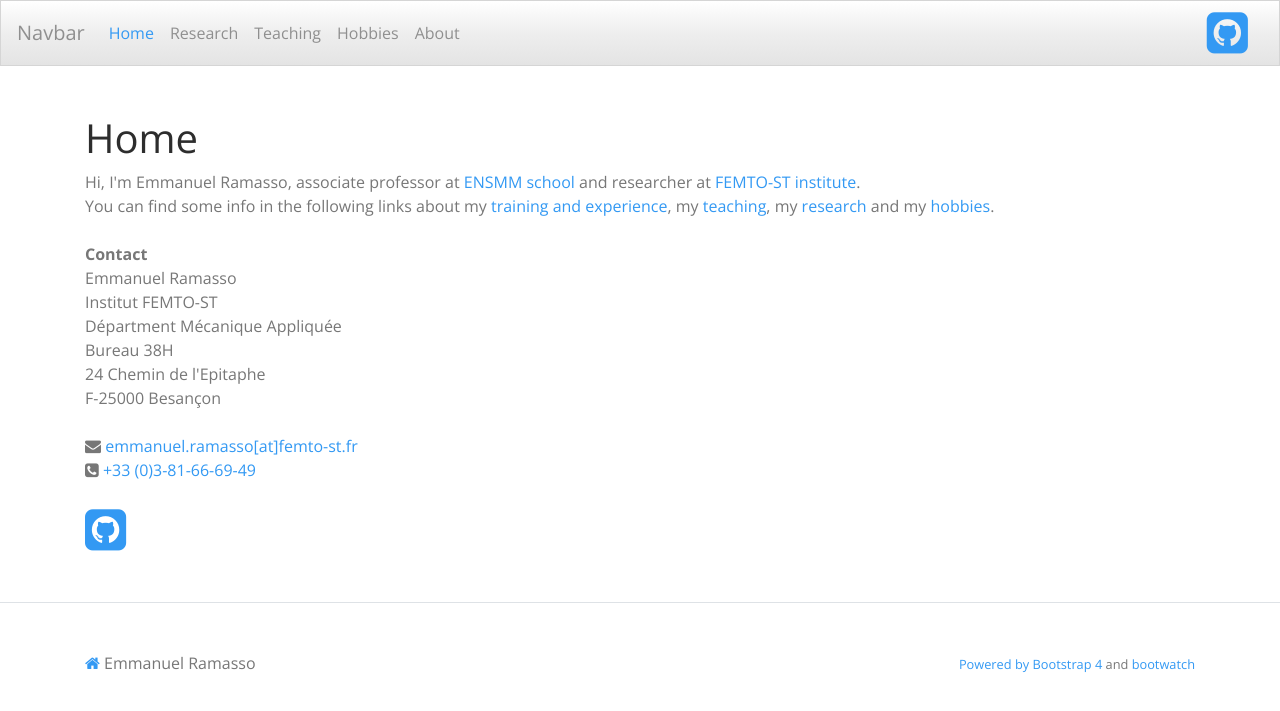
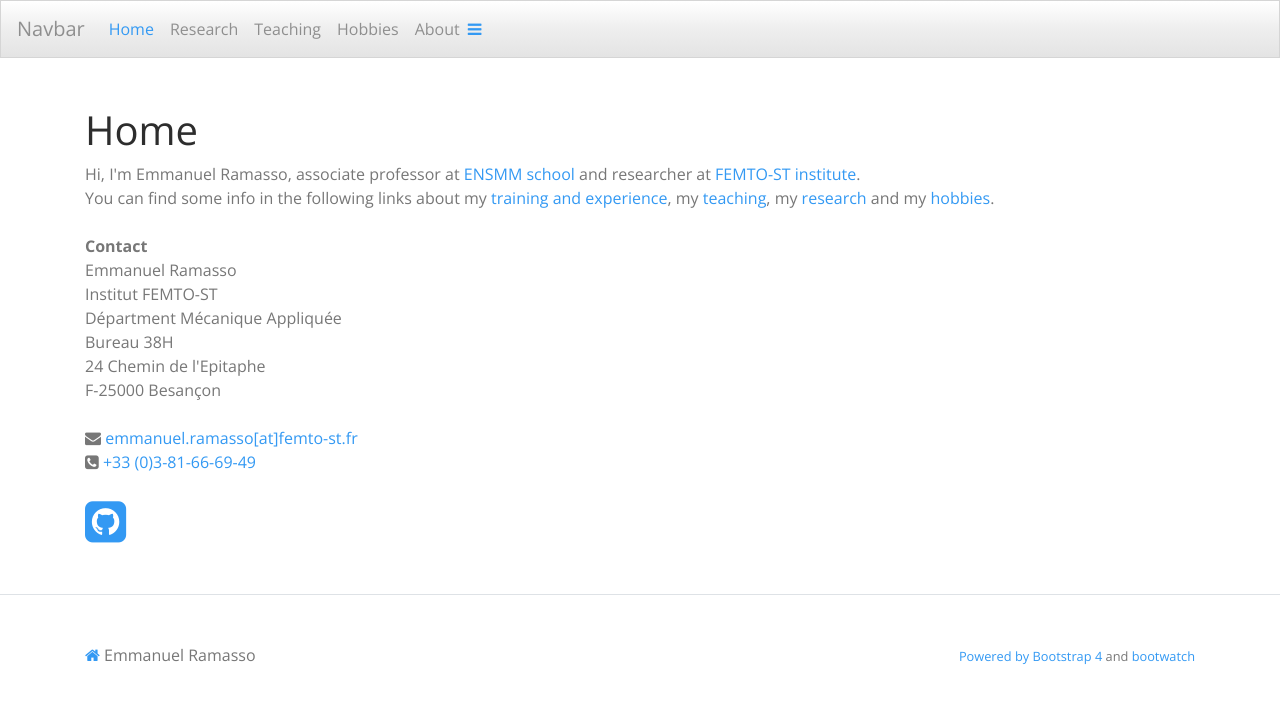
Before and after one commit to emmanuelramasso/emmanuelramasso.github.io, a Jekyll site: the page built from index.html, in a window 1280 px wide. Shown: the top 711 px of the page. Built offline with Jekyll 4.4.1, drawn with Linux system fonts in a browser that asks for light colours; a style sheet for code colours, icons or effects is not loaded.

Commit message:
Update header.html

```diff
--- a/_includes/header.html
+++ b/_includes/header.html
@@ -14,13 +14,10 @@
       <a class="nav-item nav-link" href="Hobbies.html">Hobbies</a>
       <a class="nav-item nav-link" href="About.html">About</a>
     </div>
+    <a href="javascript:void(0);" class="icon" onclick="myFunction()">
+    <i class="fa fa-bars"></i>
+    </a>
   </div>
-
-  <div class="container">
-    <a href="https://scholar.google.com/citations?user=ZA3OKi0AAAAJ&hl=fr"><span class="icon"><i class="ai ai-google-scholar-square ai-3x"></i></span></a>
-    <a href="https://orcid.org/0000-0002-1744-7453"><span class="icon"><i class="ai ai-orcid-square ai-3x"></i></span></a>
-    <a href="https://github.com/emmanuelramasso"><span class="icon"><i class="fa fa-github-square fa-3x"></i></span></a>
-</div>
 
 </nav>
 
```
